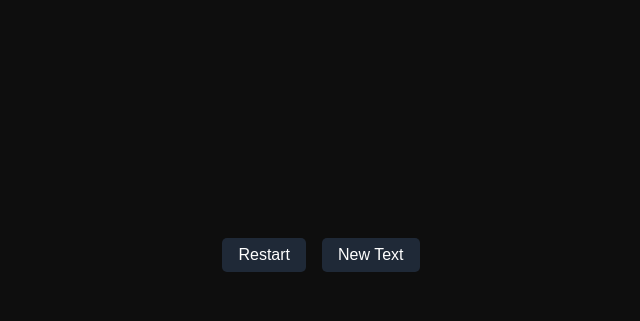
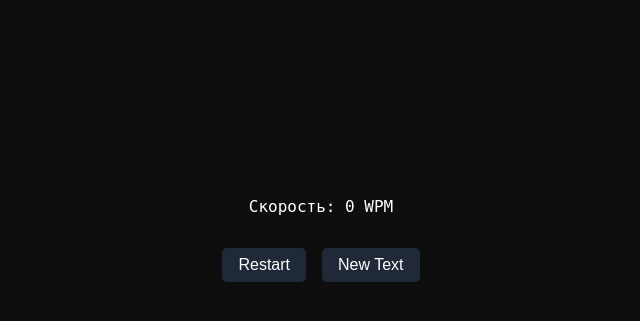
Before and after one commit to MistakeTZ/pyTyper, a Django app: page / in a window 1280 px wide. Shown: the part 177-498 px from the top of the page, without its empty margins (319-959 px from the left). Run offline with Django 5.2, Linux system fonts and the light colour scheme; data that the repository does not hold is empty.

Commit message:
wpm counter

```diff
--- a/static/main/js/typer.js
+++ b/static/main/js/typer.js
@@ -58,7 +58,7 @@ function renderText() {
                 }
                 if (index === currentLine && i === input.length) {
                     span.classList.add("current");
-                    span.textContent = span.textContent || " ";
+                    span.textContent = line[i] && line[i].trim() ? line[i] : " ";
                 }
                 lineDiv.appendChild(span);
             }
@@ -71,8 +71,15 @@ function renderText() {
 }
 
 inputField.addEventListener("input", async (e) => {
+    if (!startTime) {
+        startTime = Date.now();
+        wpmInterval = setInterval(updateWPM, 1000);
+    }
+
     currentInput = inputField.value;
     inputs[currentLine] = currentInput;
+    totalTypedChars = inputs.reduce((sum, line) => sum + line.length, 0);
+
     renderText();
     if (e.data !== " ") {
         await getHints();
@@ -104,7 +111,18 @@ inputField.addEventListener("keydown", (e) => {
         hideHints();
     }
 
-    if (e.key === "Enter") {
+    if (e.key === "Backspace") {
+        if (inputField.value === "") {
+            e.preventDefault();
+            if (currentLine > 0) {
+                currentLine--;
+                inputField.value = inputs[currentLine] || "";
+                currentInput = inputField.value;
+                renderText();
+            }
+            return;
+        }
+    } else if (e.key === "Enter") {
         if (e.ctrlKey) {
             // TODO: end typing
             return;
@@ -126,6 +144,11 @@ inputField.addEventListener("keydown", (e) => {
 });
 
 restartBtn.addEventListener("click", () => {
+    startTime = null;
+    totalTypedChars = 0;
+    clearInterval(wpmInterval);
+    document.getElementById("wpmDisplay").textContent = "Скорость: 0 WPM";
+
     inputField.value = "";
     currentLine = 0;
     currentInput = "";
--- /dev/null
+++ b/static/main/js/wpm.js
@@ -0,0 +1,13 @@
+let startTime = null;
+let totalTypedChars = 0;
+let wpmInterval = null;
+
+function updateWPM() {
+    if (!startTime) return;
+
+    const elapsedMinutes = (Date.now() - startTime) / 60000; // в минутах
+    const wordsTyped = totalTypedChars / 5;
+    const wpm = Math.round(wordsTyped / elapsedMinutes);
+
+    document.getElementById("wpmDisplay").textContent = `Скорость: ${wpm} WPM`;
+}
--- a/templates/main/typer.html
+++ b/templates/main/typer.html
@@ -12,10 +12,12 @@
   <div id="textContainer"></div>
   <div id="hintsBox" style="position: absolute; display: none;"></div>
   <input type="text" id="inputField" autofocus />
+  <div id="wpmDisplay">Скорость: 0 WPM</div>
   <div class="container">
     <button id="restartBtn">Restart</button>
     <button id="newTextBtn">New Text</button>
   </div>
+  <script src="{% static 'main/js/wpm.js' %}"></script>
   <script src="{% static 'main/js/hints.js' %}"></script>
   <script src="{% static 'main/js/typer.js' %}"></script>
 </body>
```
